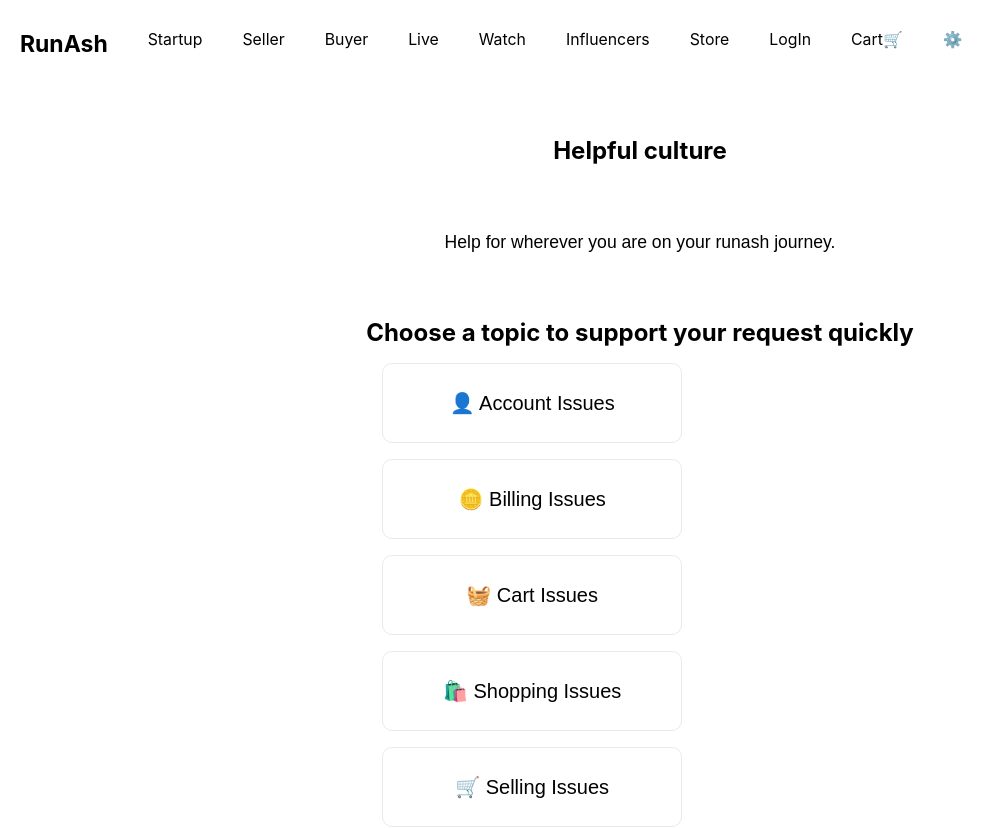
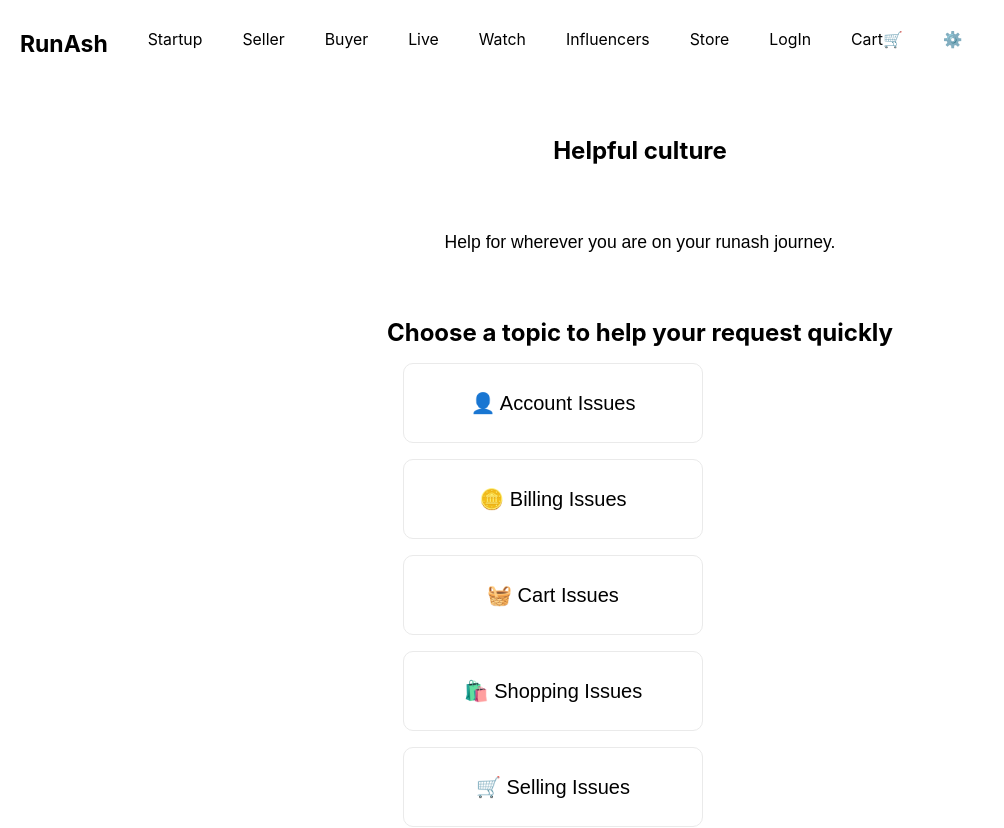
Before and after one commit to rammurmu/next, a Next.js app: page /help in a window 1280 px wide. Shown: the top 828 px of the page, without its empty margins (0-1004 px from the left). Built offline with nearby package versions, Linux system fonts and the light colour scheme.

Commit message:
Update help.js

```diff
--- a/pages/help.js
+++ b/pages/help.js
@@ -9,7 +9,7 @@ export default function Help() {
         <h1>Helpful culture</h1>
         <p className={styles.description}>Help for wherever you are on your runash journey.</p>
 
-       <h1>Choose a topic to support your request quickly</h1>
+       <h1>Choose a topic to help your request quickly</h1>
        <div className={styles.card}>
        <p className={styles.description}>👤 Account Issues</p>
        </div>
```
